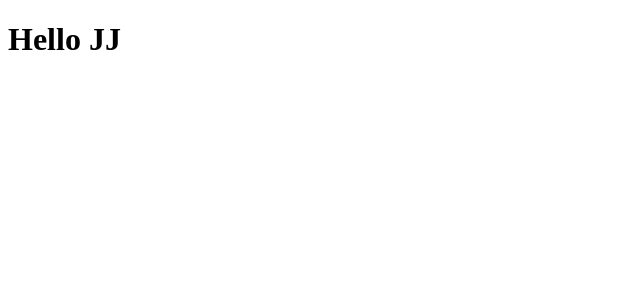
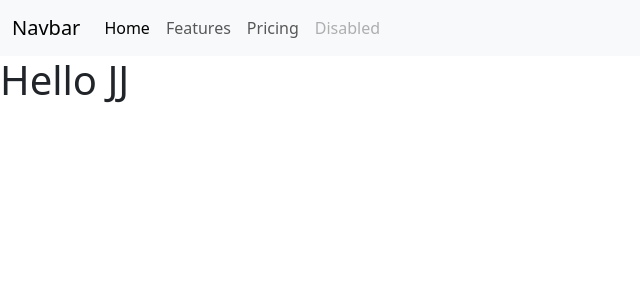
Before and after one commit to JorgenDIF/PP4-Riot-Rythm-Festival, a Django app: page / in a window 1280 px wide. Shown: the top 300 px of the page, without its empty margins (0-640 px from the left). Run offline with Django 4.2, Linux system fonts and the light colour scheme; some libraries are stand-ins or nearby versions.

Commit message:
ENHANCE: Integrate Bootstrap CSS
Include Bootstrap's main stylesheet to enhance UI/UX. Add base.css for custom styles.

```diff
--- a/templates/base.html
+++ b/templates/base.html
@@ -1,12 +1,23 @@
+{% load static %}
+
 <!DOCTYPE html>
 <html lang="en">
 <head>
     <meta charset="UTF-8">
-    <meta http-equiv="X-UA-Compatible" content="ie=edge">
+    <meta http-equiv="X-UA-Compatible" content="IE=edge">
     <meta name="viewport" content="width=device-width, initial-scale=1.0">
-    <title>Document</title>
+    {% block extra_css %}
+    <link rel="stylesheet" href="https://cdnjs.cloudflare.com/ajax/libs/bootstrap/5.3.3/css/bootstrap.min.css" integrity="sha512-jnSuA4Ss2PkkikSOLtYs8BlYIeeIK1h99ty4YfvRPAlzr377vr3CXDb7sb7eEEBYjDtcYj+AjBH3FLv5uSJuXg==" crossorigin="anonymous" referrerpolicy="no-referrer" />
+    <link rel="stylesheet" href="{% static '/css/base.css' %}">
+    {% endblock %}
+
+    {% block onload_js %}
+    <script src="https://cdnjs.cloudflare.com/ajax/libs/bootstrap/5.3.3/js/bootstrap.min.js" integrity="sha512-ykZ1QQr0Jy/4ZkvKuqWn4iF3lqPZyij9iRv6sGqLRdTPkY69YX6+7wvVGmsdBbiIfN/8OdsI7HABjvEok6ZopQ==" crossorigin="anonymous" referrerpolicy="no-referrer"></script>
+    {% endblock %}
+    <title>Riot Rythms Festival {% block title%}{% endblock %}</title>
 </head>
 <body>
+    {% include 'includes/header.html' %}
 <h1>Hello JJ</h1>
 </body>
 </html>
--- /dev/null
+++ b/templates/includes/header.html
@@ -0,0 +1,28 @@
+{% load static %}
+
+<header>
+    <nav class="navbar navbar-expand-lg bg-body-tertiary">
+        <div class="container-fluid">
+          <a class="navbar-brand" href="#">Navbar</a>
+          <button class="navbar-toggler" type="button" data-bs-toggle="collapse" data-bs-target="#navbarNav" aria-controls="navbarNav" aria-expanded="false" aria-label="Toggle navigation">
+            <span class="navbar-toggler-icon"></span>
+          </button>
+          <div class="collapse navbar-collapse" id="navbarNav">
+            <ul class="navbar-nav">
+              <li class="nav-item">
+                <a class="nav-link active" aria-current="page" href="#">Home</a>
+              </li>
+              <li class="nav-item">
+                <a class="nav-link" href="#">Features</a>
+              </li>
+              <li class="nav-item">
+                <a class="nav-link" href="#">Pricing</a>
+              </li>
+              <li class="nav-item">
+                <a class="nav-link disabled" aria-disabled="true">Disabled</a>
+              </li>
+            </ul>
+          </div>
+        </div>
+      </nav>
+</header>
```
Also changed, not shown: static/css/base.css (added).
